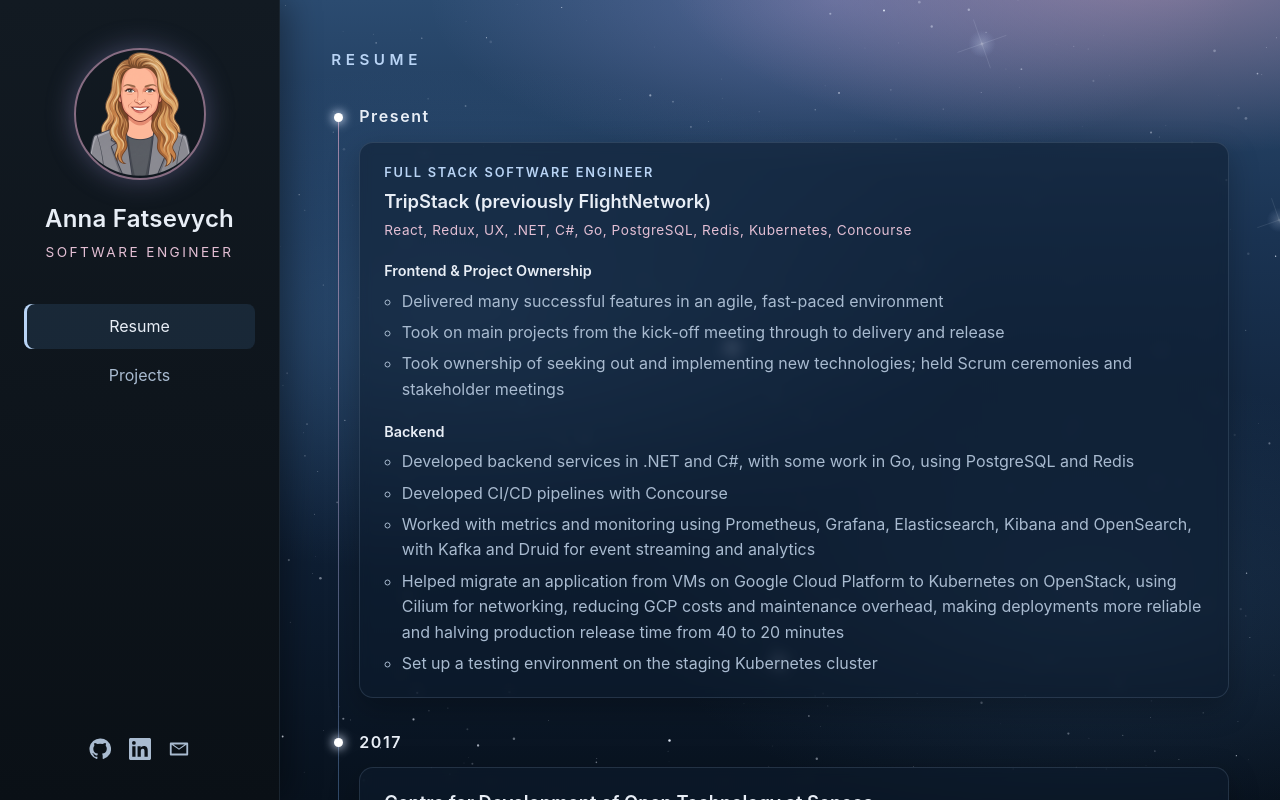
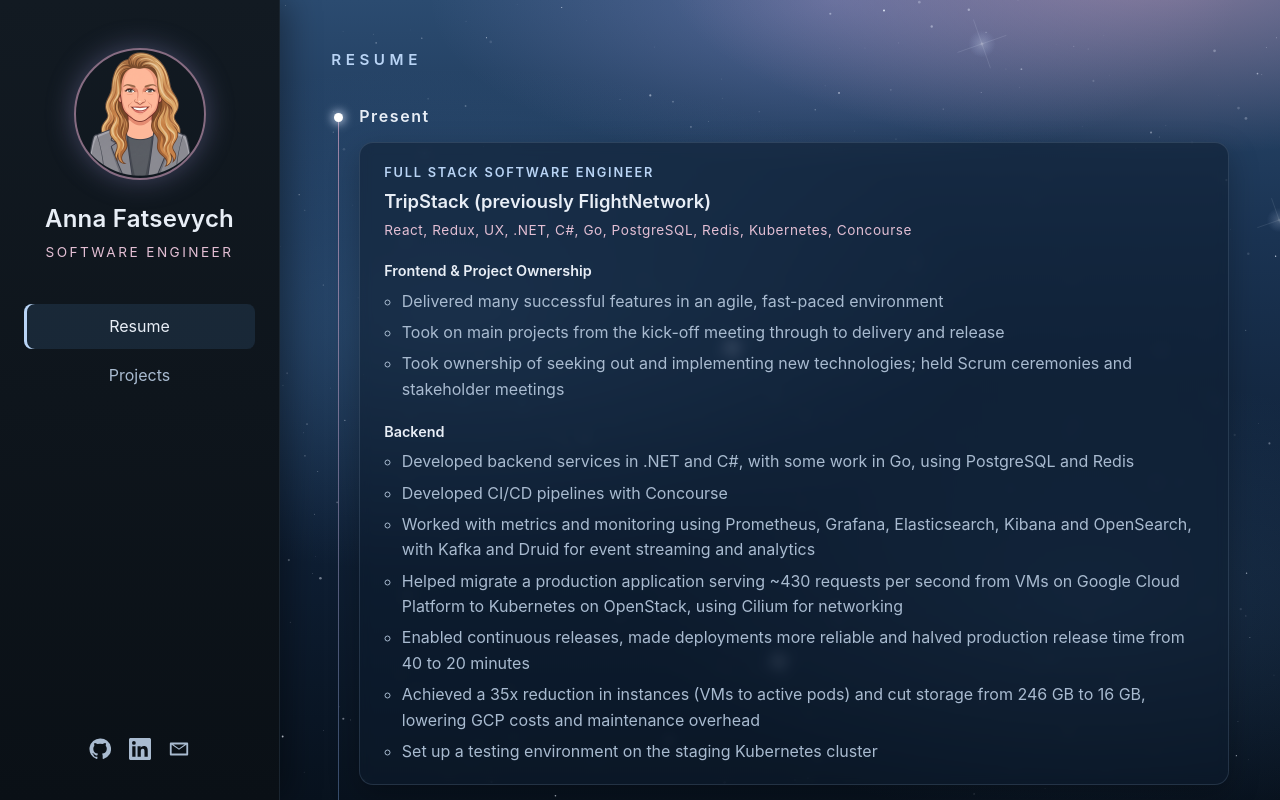
Before and after one commit to annafatsevych/cv, a React (Vite) app: page / in a window 1280 px wide. Shown: the top 800 px of the page. Built offline with nearby package versions, Linux system fonts and the light colour scheme.

Commit message:
Split Kubernetes migration into scope, release and savings bullets

```diff
--- a/src/data.js
+++ b/src/data.js
@@ -36,7 +36,9 @@
           "Developed backend services in .NET and C#, with some work in Go, using PostgreSQL and Redis",
           "Developed CI/CD pipelines with Concourse",
           "Worked with metrics and monitoring using Prometheus, Grafana, Elasticsearch, Kibana and OpenSearch, with Kafka and Druid for event streaming and analytics",
-          "Helped migrate an application from VMs on Google Cloud Platform to Kubernetes on OpenStack, using Cilium for networking, reducing GCP costs and maintenance overhead, making deployments more reliable and halving production release time from 40 to 20 minutes",
+          "Helped migrate a production application serving ~430 requests per second from VMs on Google Cloud Platform to Kubernetes on OpenStack, using Cilium for networking",
+          "Enabled continuous releases, made deployments more reliable and halved production release time from 40 to 20 minutes",
+          "Achieved a 35x reduction in instances (VMs to active pods) and cut storage from 246 GB to 16 GB, lowering GCP costs and maintenance overhead",
           "Set up a testing environment on the staging Kubernetes cluster",
         ],
       },
```
